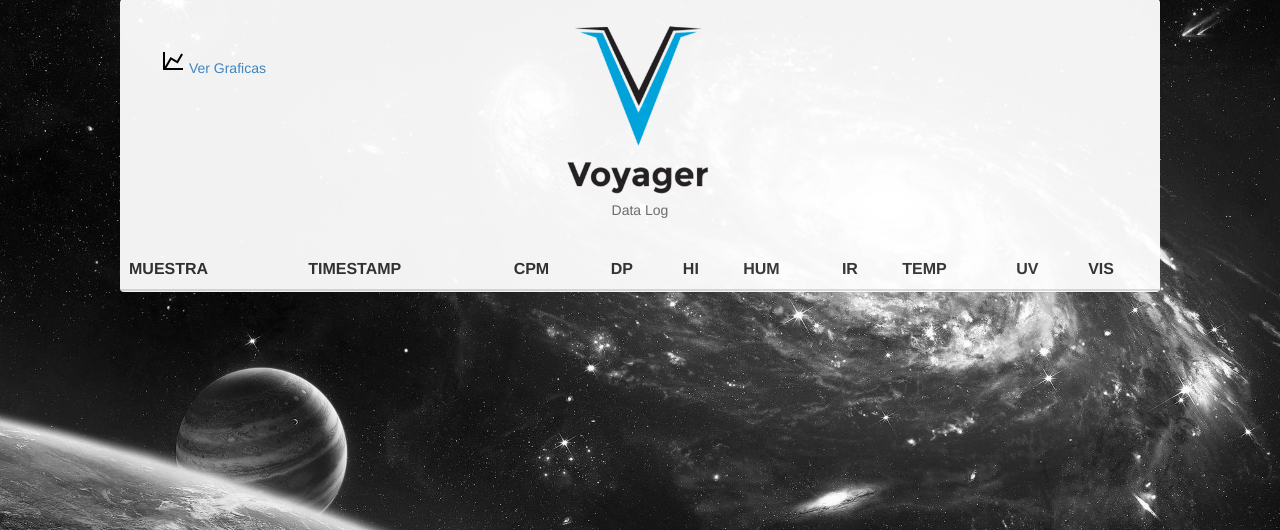
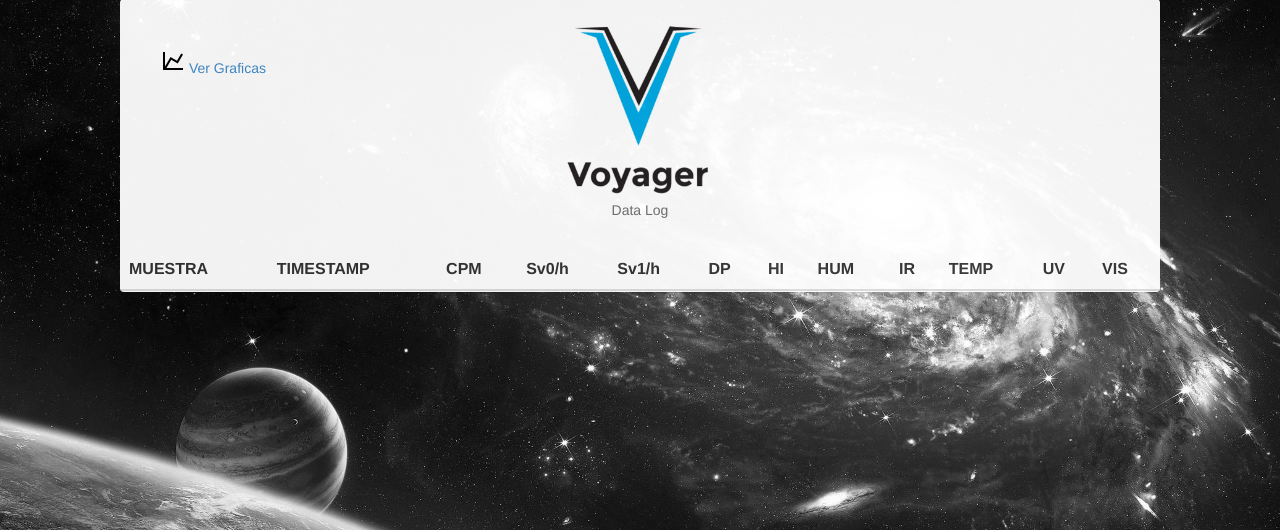
Before and after one commit to juliocesar-io/voyager-2.0-ardrone, a Python web app: template templates/data.html in a window 1280 px wide. Shown: the part 101-631 px from the top of the page. Run offline with Jinja, Linux system fonts and the light colour scheme; the template is opened without the code that fills it, so the values that code supplies are empty; some libraries are stand-ins or nearby versions.

Commit message:
update table data columns

```diff
--- a/templates/data.html
+++ b/templates/data.html
@@ -46,6 +46,8 @@
       <th>MUESTRA</th>
       <th scope="col">TIMESTAMP</th>
       <th scope="col">CPM</th>
+      <th scope="col">Sv0/h</th>
+      <th scope="col">Sv1/h</th>
       <th scope="col">DP</th>
       <th scope="col">HI</th>
       <th scope="col">HUM</th>
@@ -86,9 +88,11 @@
               var key = child.key;
               var value = child.val();
               $("#data-list").append(" <tr> \
-                <td> <a href='/sample/"+ key +"'>" + value.sensors.muestra + " </a> </td> \
+                <td> <a href='/sample/"+ key +"'>" + value.sensors.sample + " </a> </td> \
                 <td>" + value.published_at + "</td> \
                 <td>" + value.sensors.cpm + "</td> \
+                <td>" + value.sensors.sv0 + "</td> \
+                <td>" + value.sensors.sv1 + "</td> \
                 <td>" + value.sensors.dp + "</td> \
                 <td>" + value.sensors.hi + "</td> \
                 <td>" + value.sensors.hum + +" %"+ "</td> \
```
